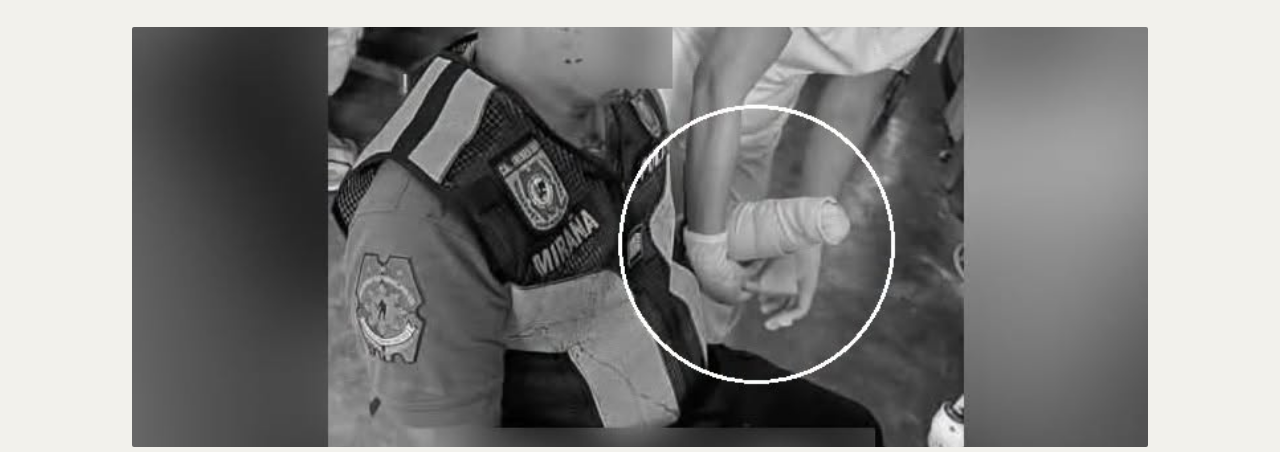
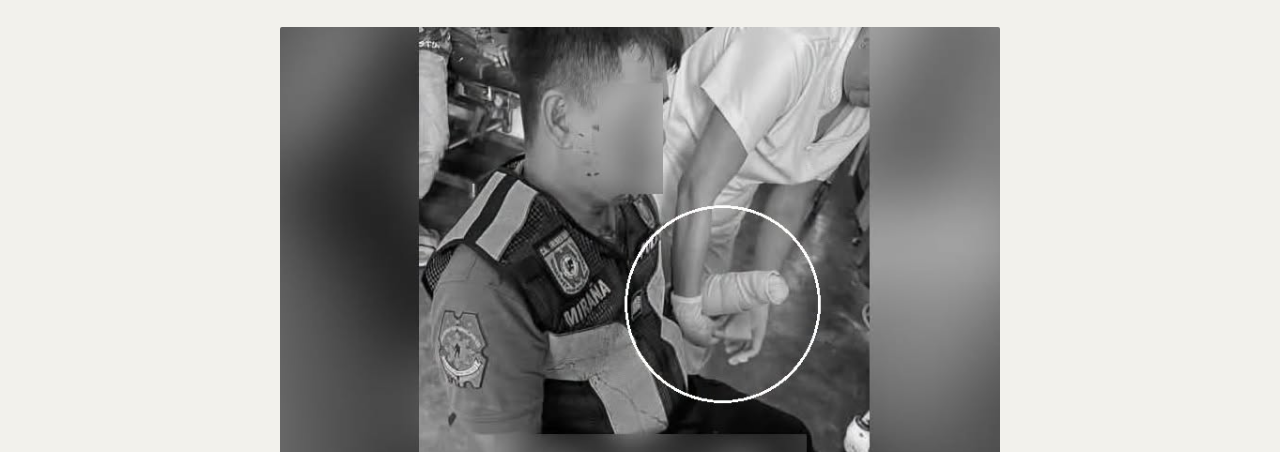
Before and after one commit to Gungx214/news-worth-reading, an Eleventy site: page src/articles/2026-08-23-pulis-tinaga-ng-baliw-putol-kamay.md in a window 1280 px wide. Shown: the part 338-790 px from the top of the page. Built offline with nearby package versions, Linux system fonts and the light colour scheme; Eleventy itself is replaced by a stand-in of ours; files that its build step writes are made by us from their sources.

Commit message:
Update styles.css

```diff
--- a/src/styles.css
+++ b/src/styles.css
@@ -273,13 +273,16 @@
     color:#000;
   }
 
-  .article-hero-img{
+ .article-hero-img{
     width:100%;
-    height:420px;
+    max-width:720px;
+    height:auto;
+    display:block;
     background:#C9C5B4;
     border-radius:2px;
-    margin:30px 0 8px;
+    margin:30px auto 8px;
   }
+
   .caption{
     max-width:720px;
     margin:0 auto 36px;
```
